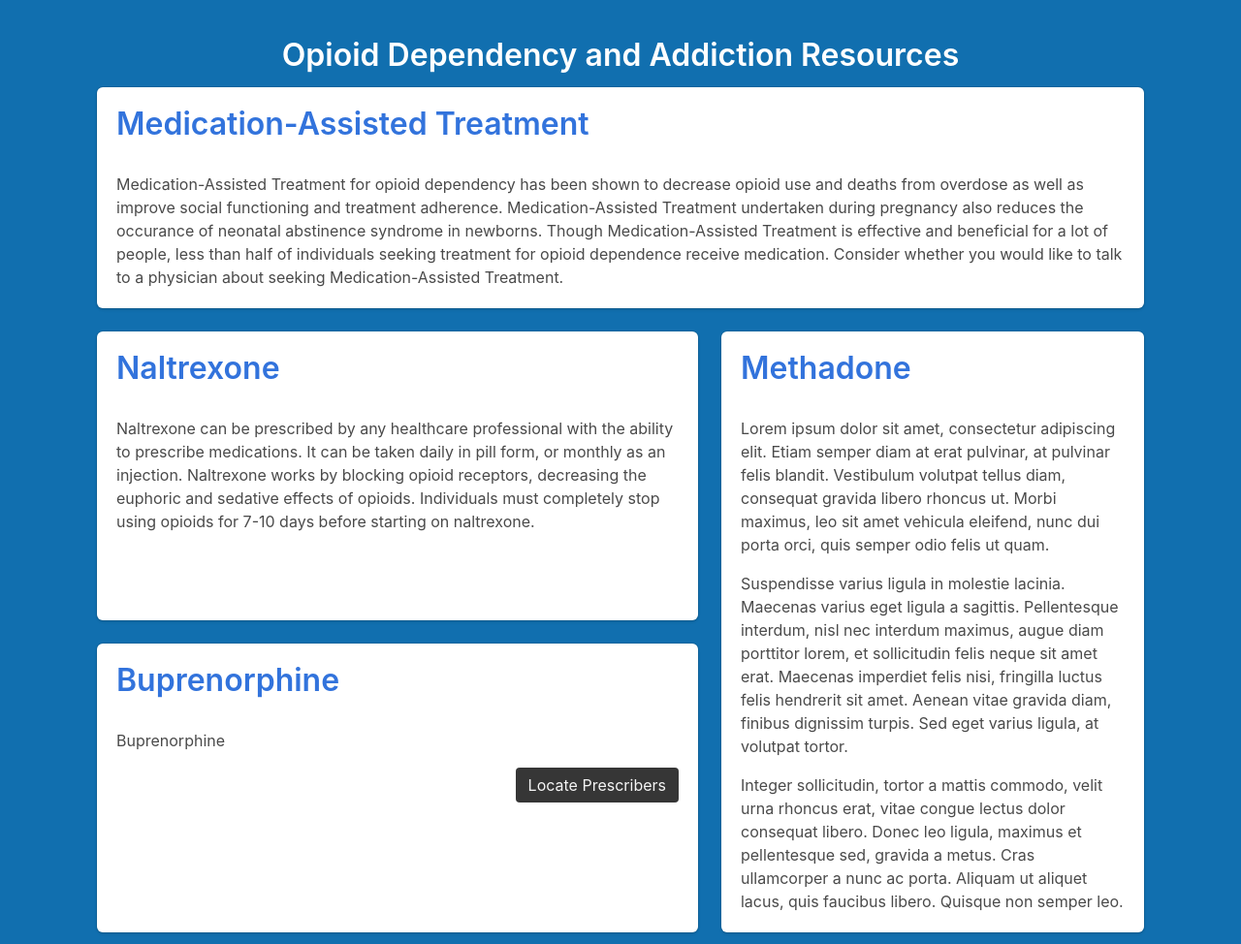
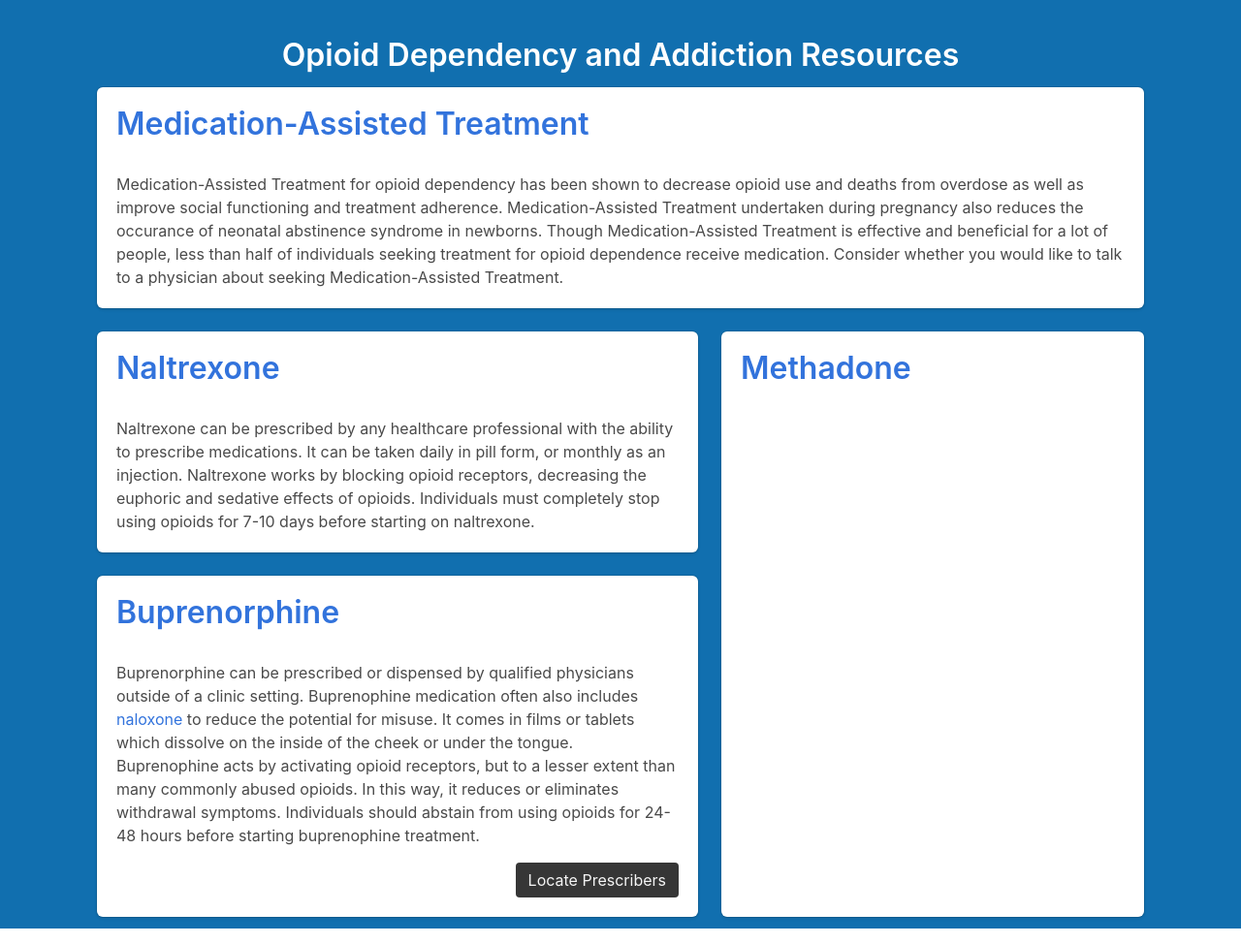
Before and after one commit to the-flying-circus/HackMIT2018, a Flask app: page /resources in a window 1280 px wide. Shown: the part 87-1061 px from the top of the page at 97% size. Run offline with Flask 2, Linux system fonts and the light colour scheme; the visitor is signed in with stand-in values (Sample User, id 1); some libraries are stand-ins or nearby versions.

Commit message:
bupe info

```diff
--- a/templates/resources.html
+++ b/templates/resources.html
@@ -20,7 +20,7 @@
 			</div>
 			<div class="tile is-child box">
 				<p class="title"><a href="https://www.samhsa.gov/medication-assisted-treatment/treatment/buprenorphine">Buprenorphine</a></p>
-				<p>Buprenorphine </p>
+				<p>Buprenorphine can be prescribed or dispensed by qualified physicians outside of a clinic setting.  Buprenophine medication often also includes <a href="https://www.samhsa.gov/medication-assisted-treatment/treatment/naloxone">naloxone</a> to reduce the potential for misuse.  It comes in films or tablets which dissolve on the inside of the cheek or under the tongue.  Buprenophine acts by activating opioid receptors, but to a lesser extent than many commonly abused opioids.  In this way, it reduces or eliminates withdrawal symptoms.  Individuals should abstain from using opioids for 24-48 hours before starting buprenophine treatment.</p>
 				<div style="text-align: right">
 					<a class="button is-dark" href="https://www.samhsa.gov/medication-assisted-treatment/physician-program-data/treatment-physician-locator" style="margin:auto">Locate Prescribers</a>
 				</div>
@@ -29,9 +29,7 @@
 		<div class="tile is-parent">
 			<div class="tile is-child box">
 				<p class="title"><a href="https://www.samhsa.gov/medication-assisted-treatment/treatment/methadone">Methadone</a></p>
-				<p>Lorem ipsum dolor sit amet, consectetur adipiscing elit. Etiam semper diam at erat pulvinar, at pulvinar felis blandit. Vestibulum volutpat tellus diam, consequat gravida libero rhoncus ut. Morbi maximus, leo sit amet vehicula eleifend, nunc dui porta orci, quis semper odio felis ut quam.</p>
-				<p>Suspendisse varius ligula in molestie lacinia. Maecenas varius eget ligula a sagittis. Pellentesque interdum, nisl nec interdum maximus, augue diam porttitor lorem, et sollicitudin felis neque sit amet erat. Maecenas imperdiet felis nisi, fringilla luctus felis hendrerit sit amet. Aenean vitae gravida diam, finibus dignissim turpis. Sed eget varius ligula, at volutpat tortor.</p>
-				<p>Integer sollicitudin, tortor a mattis commodo, velit urna rhoncus erat, vitae congue lectus dolor consequat libero. Donec leo ligula, maximus et pellentesque sed, gravida a metus. Cras ullamcorper a nunc ac porta. Aliquam ut aliquet lacus, quis faucibus libero. Quisque non semper leo.</p>
+				<p></p>
 			</div>
 		</div>
 	</div>
```
